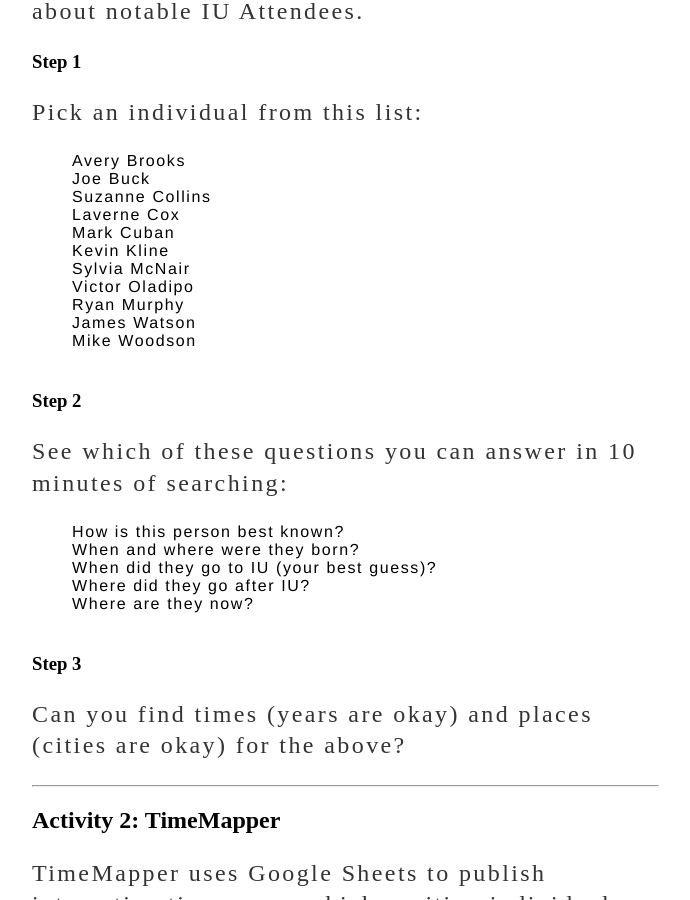
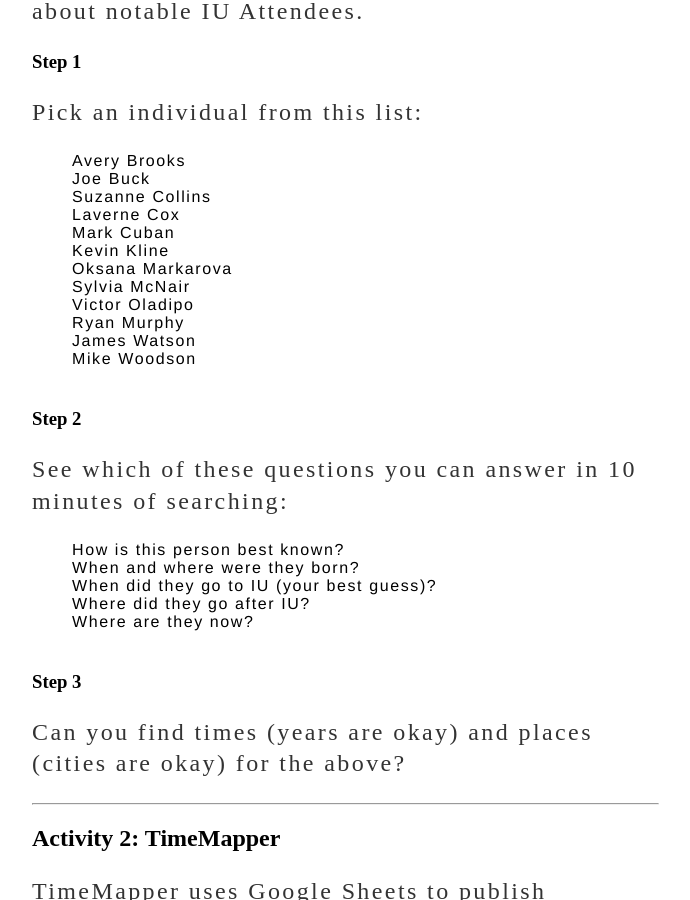
Before and after one commit to nhomenda/nhomenda.github.io, a Jekyll site: the page built from _posts/2022-07-14-testing-jekyll.md, in a window 1280 px wide and 900 px high, scrolled down 516 px. Shown: the whole window, without its empty margins (160-850 px from the left). Built offline with Jekyll 4.4.1, drawn with Linux system fonts in a browser that asks for light colours.

Commit message:
Update 2022-07-14-testing-jekyll.md

```diff
--- a/_posts/2022-07-14-testing-jekyll.md
+++ b/_posts/2022-07-14-testing-jekyll.md
@@ -16,6 +16,7 @@ date: 2022-07-14
     <li>Laverne Cox</li>
     <li>Mark Cuban</li>
     <li>Kevin Kline</li>
+    <li>Oksana Markarova</li>
     <li>Sylvia McNair</li>
     <li>Victor Oladipo</li>
     <li>Ryan Murphy</li>
```
